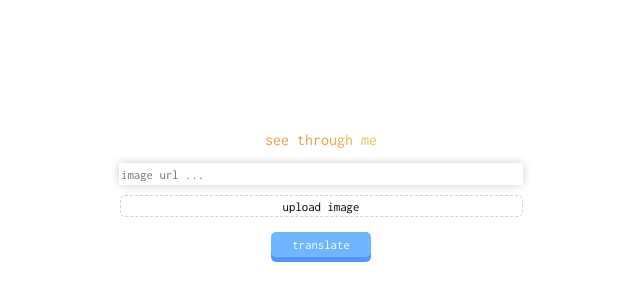
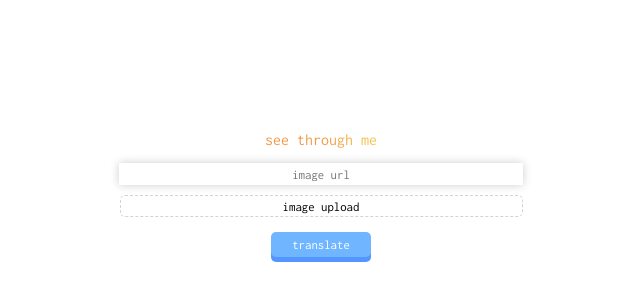
Before and after one commit to parpledrank/seethroughme, a React app: page / in a window 1280 px wide. Shown: the part 206-506 px from the top of the page, without its empty margins (319-959 px from the left). Built offline with nearby package versions, Linux system fonts and the light colour scheme.

Commit message:
Minor style changes to input bar placeholder. Centered text.

```diff
--- a/src/components/Input/DragDrop.jsx
+++ b/src/components/Input/DragDrop.jsx
@@ -1,6 +1,5 @@
 import React, { Component } from 'react';
 import Dropzone from 'react-dropzone';
-import Request from 'superagent';
 import { browserHistory } from 'react-router';
 import axios from 'axios';
 
@@ -24,7 +23,7 @@ class DragDrop extends Component{
     return (
       <div className="drop-zone">
         <Dropzone className="drop-zone-field" onDrop={this.onDrop}>
-          <div className="drop-zone-text">upload image</div>
+          <div className="drop-zone-text">image upload</div>
         </Dropzone>
       </div>
     )
--- a/src/components/Input/Input.jsx
+++ b/src/components/Input/Input.jsx
@@ -82,7 +82,7 @@ class Input extends Component {
                   type="text"
                   value={this.state.url}
                   onChange={this.handleUrlUpdate}
-                  placeholder="image url ..."
+                  placeholder="image url"
                 />
               </form>
             </div>
--- a/src/styles/index.css
+++ b/src/styles/index.css
@@ -71,7 +71,6 @@ body,
   align-items: center;
   color: white;
   font-size: .8em;
-  /*font-family: Helvetica;*/
 }
 
 div.top:hover {
@@ -123,18 +122,22 @@ div.top:hover {
 
 .input::-webkit-input-placeholder {
   font-family: 'Inconsolata', monospace;
+  text-align: center;
 }
 
 .input:-ms-input-placeholder {
   font-family: 'Inconsolata', monospace;
+  text-align: center;
 }
 
 .input:-moz-placeholder {
   font-family: 'Inconsolata', monospace;
+  text-align: center;
 }
 
 .input::-moz-placeholder {
   font-family: 'Inconsolata', monospace;
+  text-align: center;
 }
 
 
```
Also changed, not shown: bundles/bundle.js.
